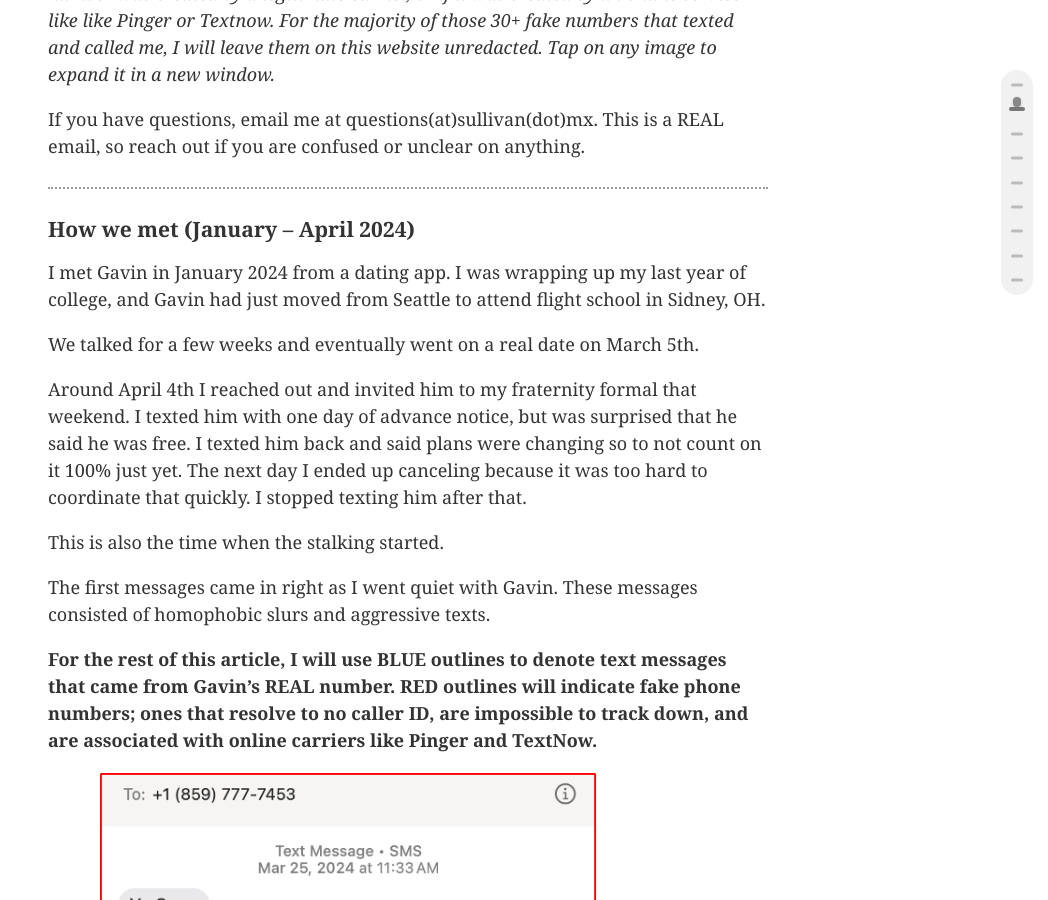
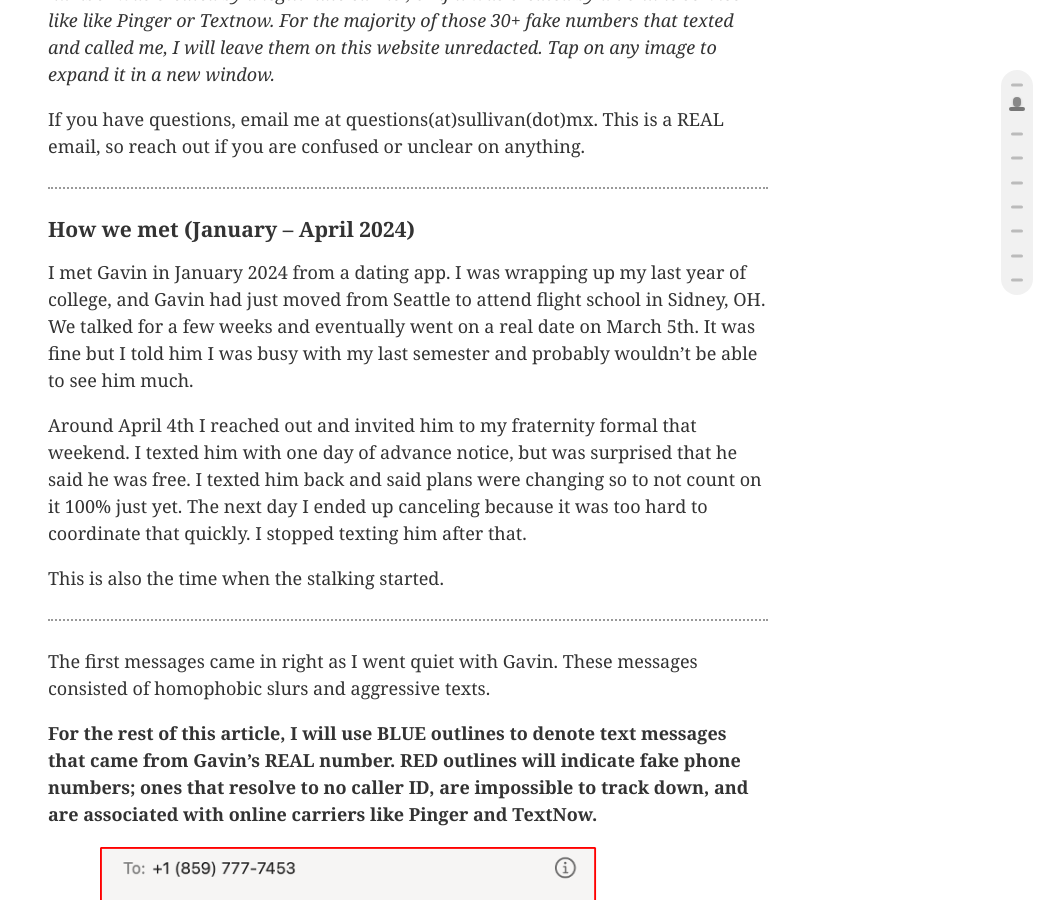
Before and after one commit to 0sps/sullivan.mx, a Jekyll site: the page built from _posts/2026-04-01-Gavin-Grier-stalker.md, in a window 1280 px wide and 900 px high, scrolled down 1251 px. Shown: the whole window, without its empty margins (232-1280 px from the left). Built offline with Jekyll 4.4.1, drawn with Linux system fonts in a browser that asks for light colours.

Commit message:
Update 2026-04-01-Gavin-Grier-stalker.md

```diff
--- a/_posts/2026-04-01-Gavin-Grier-stalker.md
+++ b/_posts/2026-04-01-Gavin-Grier-stalker.md
@@ -30,15 +30,13 @@ Everything on this page is from my perspective. I also have the facts to back al
 
 ### How we met (January – April 2024)
 
-I met Gavin in January 2024 from a dating app. I was wrapping up my last year of college, and Gavin had just moved from Seattle to attend flight school in Sidney, OH.
-
-We talked for a few weeks and eventually went on a real date on March 5th.
+I met Gavin in January 2024 from a dating app. I was wrapping up my last year of college, and Gavin had just moved from Seattle to attend flight school in Sidney, OH. We talked for a few weeks and eventually went on a real date on March 5th. It was fine but I told him I was busy with my last semester and probably wouldn't be able to see him much.
 
 Around April 4th I reached out and invited him to my fraternity formal that weekend. I texted him with one day of advance notice, but was surprised that he said he was free. I texted him back and said plans were changing so to not count on it 100% just yet. The next day I ended up canceling because it was too hard to coordinate that quickly. I stopped texting him after that.
 
 This is also the time when the stalking started.
 
-
+---
 
 The first messages came in right as I went quiet with Gavin. These messages consisted of homophobic slurs and aggressive texts.
 
```
